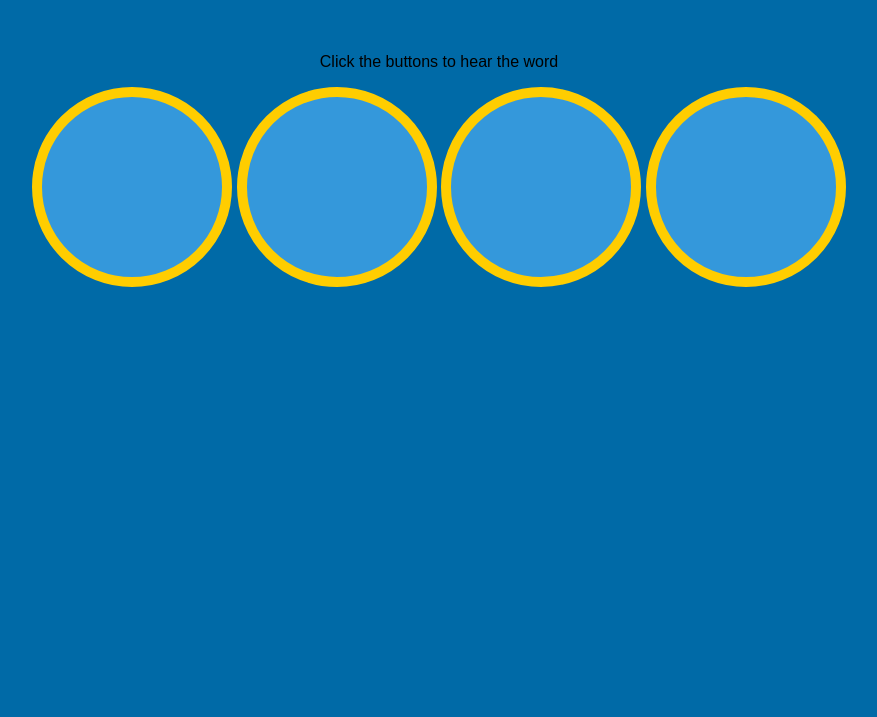
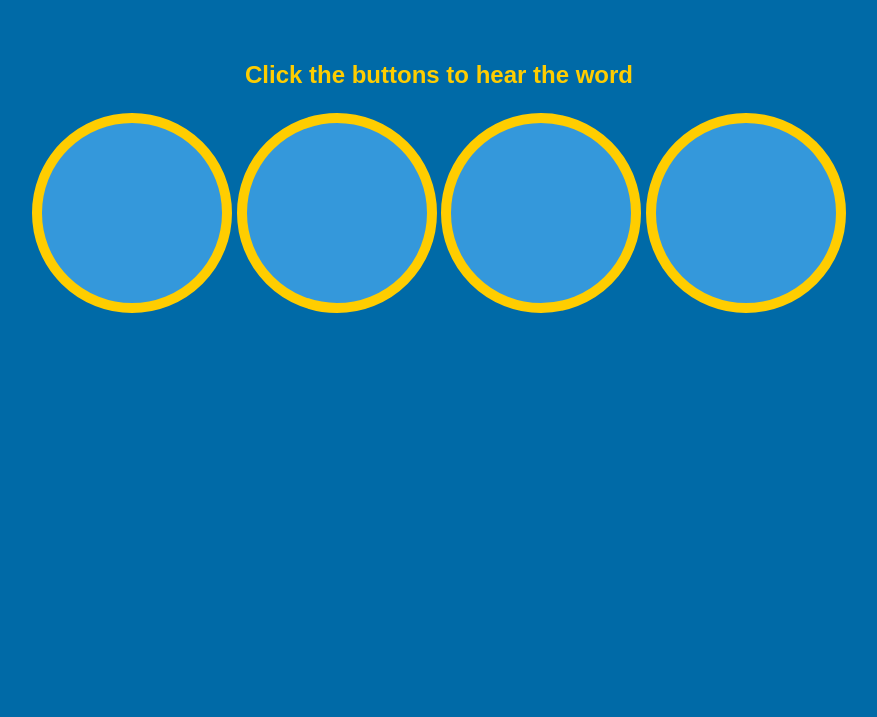
Before and after one commit to MattCarlyon/Buttons, a website: page index.html in a window 1280 px wide. Shown: the part 83-800 px from the top of the page, without its empty margins (201-1078 px from the left). Drawn offline with Linux system fonts and the light colour scheme.

Commit message:
fonts changed

```diff
--- a/index.html
+++ b/index.html
@@ -5,6 +5,7 @@
     <meta name="viewport" content="width=device-width, initial-scale=1.0">
     <title>Buttons</title>
     <link rel="stylesheet" href="./styles/body.css">
+    <link rel="stylesheet" href="./styles/fonts.css">
     <link rel="stylesheet" href="./components/buttons.css">
 </head>
 <body>
@@ -14,7 +15,7 @@
     </header>
 
     <main>
-        <p>Click the buttons to hear the word</p>
+        <p class="index">Click the buttons to hear the word</p>
         <div>
             <button class="index-btn" href="pages/animals.html"></button>
             <button class="index-btn" href="pages/family.html"></button>
--- /dev/null
+++ b/styles/fonts.css
@@ -0,0 +1,6 @@
+.index {
+  font-family: Arial, sans-serif;
+  font-size: x-large;
+  color: #ffcd00;
+  font-weight: bold;
+}
```
